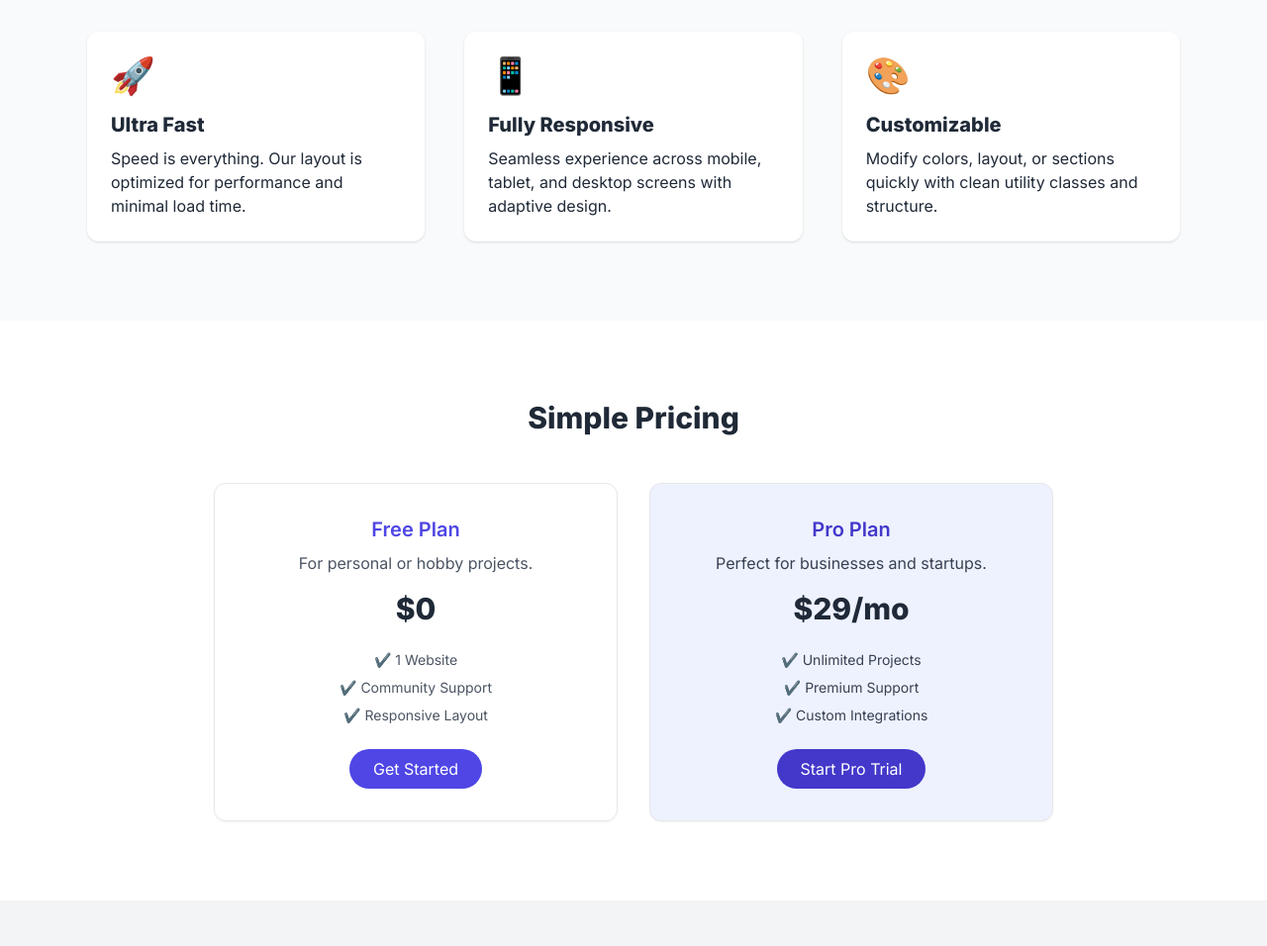
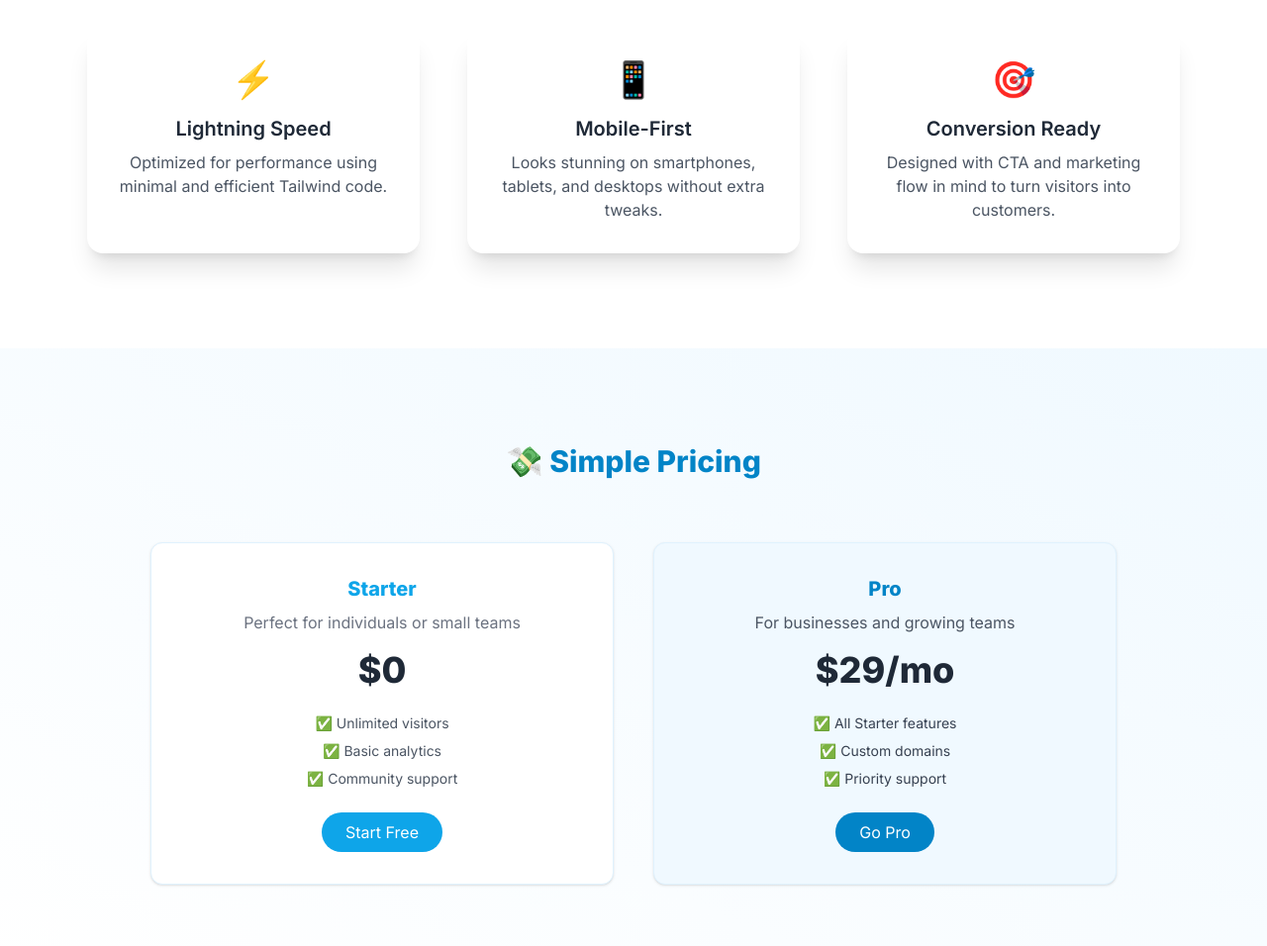
Before and after one commit to MuhammadUsama9/my_app, a plain HTML site: page index.html in a window 1280 px wide. Shown: the part 648-1604 px from the top of the page at 99% size. Drawn offline with nearby package versions, Linux system fonts and the light colour scheme.

Commit message:
Update index.html

```diff
--- a/index.html
+++ b/index.html
@@ -3,111 +3,108 @@
   <head>
     <meta charset="UTF-8" />
     <meta name="viewport" content="width=device-width, initial-scale=1.0" />
-    <title>NovaLanding</title>
+    <title>SkyLaunch</title>
     <script src="https://cdn.tailwindcss.com"></script>
-    <link href="https://fonts.googleapis.com/css2?family=Inter:wght@400;600;800&display=swap" rel="stylesheet">
+    <link href="https://fonts.googleapis.com/css2?family=Inter:wght@400;600;800&display=swap" rel="stylesheet" />
     <style>
       body {
         font-family: 'Inter', sans-serif;
+        background: linear-gradient(135deg, #f0f9ff 0%, #e0f2fe 100%);
       }
     </style>
   </head>
-  <body class="bg-white text-gray-800">
+  <body class="text-gray-800">
 
     <!-- Navbar -->
-    <header class="shadow-md bg-white sticky top-0 z-50">
-      <div class="max-w-7xl mx-auto px-4 py-4 flex justify-between items-center">
-        <h1 class="text-2xl font-extrabold text-indigo-600">NovaLanding</h1>
-        <nav class="space-x-6 text-sm font-medium">
-          <a href="#features" class="text-gray-700 hover:text-indigo-500">Features</a>
-          <a href="#pricing" class="text-gray-700 hover:text-indigo-500">Pricing</a>
-          <a href="#contact" class="text-gray-700 hover:text-indigo-500">Contact</a>
+    <header class="sticky top-0 bg-white/80 backdrop-blur shadow z-50">
+      <div class="max-w-7xl mx-auto px-6 py-4 flex justify-between items-center">
+        <h1 class="text-2xl font-extrabold text-sky-500">SkyLaunch</h1>
+        <nav class="hidden md:flex space-x-6 text-sm font-medium">
+          <a href="#features" class="text-gray-700 hover:text-sky-500">Features</a>
+          <a href="#pricing" class="text-gray-700 hover:text-sky-500">Pricing</a>
+          <a href="#contact" class="text-gray-700 hover:text-sky-500">Contact</a>
         </nav>
       </div>
     </header>
 
     <!-- Hero -->
-    <section class="bg-gradient-to-tr from-indigo-600 to-purple-600 text-white py-28 px-6">
-      <div class="max-w-4xl mx-auto text-center">
-        <h2 class="text-5xl font-extrabold leading-tight mb-6">Launch Your Product with Confidence</h2>
-        <p class="text-lg mb-8">NovaLanding is a simple, fast, and responsive landing page template powered by Tailwind CSS.</p>
-        <a href="#features" class="bg-white text-indigo-600 font-semibold py-3 px-6 rounded-full shadow-md hover:bg-gray-100 transition">
-          Discover Features
-        </a>
+    <section class="text-center py-28 px-6 bg-gradient-to-br from-sky-400 to-sky-600 text-white">
+      <div class="max-w-4xl mx-auto">
+        <h2 class="text-5xl font-extrabold leading-tight mb-6">Launch Smarter. Launch Faster.</h2>
+        <p class="text-lg mb-8 opacity-90">A sleek, modern landing template that turns visitors into users with style and speed.</p>
+        <a href="#features" class="inline-block bg-white text-sky-600 font-semibold py-3 px-6 rounded-full shadow hover:bg-gray-100 transition">Explore Features</a>
       </div>
     </section>
 
     <!-- Features -->
-    <section id="features" class="py-20 bg-gray-50">
+    <section id="features" class="py-24 bg-white">
       <div class="max-w-6xl mx-auto px-6 text-center">
-        <h3 class="text-3xl font-bold text-gray-800 mb-12">What We Offer</h3>
-        <div class="grid md:grid-cols-3 gap-10 text-left">
-          <div class="bg-white p-6 rounded-xl shadow hover:shadow-xl transition">
-            <div class="text-indigo-600 text-4xl mb-4">🚀</div>
-            <h4 class="text-xl font-bold mb-2">Ultra Fast</h4>
-            <p>Speed is everything. Our layout is optimized for performance and minimal load time.</p>
+        <h3 class="text-3xl font-bold text-sky-600 mb-16">🚀 What Makes SkyLaunch Different</h3>
+        <div class="grid md:grid-cols-3 gap-12">
+          <div class="bg-white rounded-2xl p-8 shadow-xl hover:shadow-2xl transition">
+            <div class="text-4xl text-sky-500 mb-4">⚡</div>
+            <h4 class="text-xl font-semibold mb-2">Lightning Speed</h4>
+            <p class="text-gray-600">Optimized for performance using minimal and efficient Tailwind code.</p>
           </div>
-          <div class="bg-white p-6 rounded-xl shadow hover:shadow-xl transition">
-            <div class="text-purple-600 text-4xl mb-4">📱</div>
-            <h4 class="text-xl font-bold mb-2">Fully Responsive</h4>
-            <p>Seamless experience across mobile, tablet, and desktop screens with adaptive design.</p>
+          <div class="bg-white rounded-2xl p-8 shadow-xl hover:shadow-2xl transition">
+            <div class="text-4xl text-sky-500 mb-4">📱</div>
+            <h4 class="text-xl font-semibold mb-2">Mobile-First</h4>
+            <p class="text-gray-600">Looks stunning on smartphones, tablets, and desktops without extra tweaks.</p>
           </div>
-          <div class="bg-white p-6 rounded-xl shadow hover:shadow-xl transition">
-            <div class="text-pink-600 text-4xl mb-4">🎨</div>
-            <h4 class="text-xl font-bold mb-2">Customizable</h4>
-            <p>Modify colors, layout, or sections quickly with clean utility classes and structure.</p>
+          <div class="bg-white rounded-2xl p-8 shadow-xl hover:shadow-2xl transition">
+            <div class="text-4xl text-sky-500 mb-4">🎯</div>
+            <h4 class="text-xl font-semibold mb-2">Conversion Ready</h4>
+            <p class="text-gray-600">Designed with CTA and marketing flow in mind to turn visitors into customers.</p>
           </div>
         </div>
       </div>
     </section>
 
     <!-- Pricing -->
-    <section id="pricing" class="py-20 bg-white">
-      <div class="max-w-4xl mx-auto px-6 text-center">
-        <h3 class="text-3xl font-bold mb-12 text-gray-800">Simple Pricing</h3>
-        <div class="grid md:grid-cols-2 gap-8">
-          <div class="border rounded-xl p-8 shadow-sm hover:shadow-lg transition">
-            <h4 class="text-xl font-semibold mb-2 text-indigo-600">Free Plan</h4>
-            <p class="text-gray-600 mb-4">For personal or hobby projects.</p>
-            <p class="text-3xl font-bold mb-6">$0</p>
-            <ul class="text-sm space-y-2 text-gray-600 mb-6">
-              <li>✔️ 1 Website</li>
-              <li>✔️ Community Support</li>
-              <li>✔️ Responsive Layout</li>
+    <section id="pricing" class="py-24 bg-gradient-to-tr from-white to-sky-50">
+      <div class="max-w-5xl mx-auto px-6 text-center">
+        <h3 class="text-3xl font-bold mb-16 text-sky-600">💸 Simple Pricing</h3>
+        <div class="grid md:grid-cols-2 gap-10">
+          <div class="border border-sky-100 bg-white rounded-xl p-8 shadow hover:shadow-lg transition">
+            <h4 class="text-xl font-bold text-sky-500 mb-2">Starter</h4>
+            <p class="text-gray-500 mb-4">Perfect for individuals or small teams</p>
+            <p class="text-4xl font-extrabold mb-6">$0</p>
+            <ul class="text-sm text-gray-600 space-y-2 mb-6">
+              <li>✅ Unlimited visitors</li>
+              <li>✅ Basic analytics</li>
+              <li>✅ Community support</li>
             </ul>
-            <a href="#" class="inline-block bg-indigo-600 text-white py-2 px-6 rounded-full hover:bg-indigo-700 transition">Get Started</a>
+            <a href="#" class="inline-block bg-sky-500 text-white px-6 py-2 rounded-full hover:bg-sky-600 transition">Start Free</a>
           </div>
-
-          <div class="border rounded-xl p-8 shadow-sm hover:shadow-lg transition bg-indigo-50">
-            <h4 class="text-xl font-semibold mb-2 text-indigo-700">Pro Plan</h4>
-            <p class="text-gray-700 mb-4">Perfect for businesses and startups.</p>
-            <p class="text-3xl font-bold mb-6">$29/mo</p>
-            <ul class="text-sm space-y-2 text-gray-700 mb-6">
-              <li>✔️ Unlimited Projects</li>
-              <li>✔️ Premium Support</li>
-              <li>✔️ Custom Integrations</li>
+          <div class="border border-sky-100 bg-sky-50 rounded-xl p-8 shadow hover:shadow-lg transition">
+            <h4 class="text-xl font-bold text-sky-600 mb-2">Pro</h4>
+            <p class="text-gray-600 mb-4">For businesses and growing teams</p>
+            <p class="text-4xl font-extrabold mb-6">$29/mo</p>
+            <ul class="text-sm text-gray-700 space-y-2 mb-6">
+              <li>✅ All Starter features</li>
+              <li>✅ Custom domains</li>
+              <li>✅ Priority support</li>
             </ul>
-            <a href="#" class="inline-block bg-indigo-700 text-white py-2 px-6 rounded-full hover:bg-indigo-800 transition">Start Pro Trial</a>
+            <a href="#" class="inline-block bg-sky-600 text-white px-6 py-2 rounded-full hover:bg-sky-700 transition">Go Pro</a>
           </div>
         </div>
       </div>
     </section>
 
     <!-- Contact -->
-    <section id="contact" class="py-20 bg-gray-100">
+    <section id="contact" class="py-24 bg-white">
       <div class="max-w-3xl mx-auto px-6 text-center">
-        <h3 class="text-3xl font-bold mb-6 text-gray-800">Get In Touch</h3>
-        <p class="mb-6 text-gray-600">Questions or feedback? We'd love to hear from you.</p>
-        <a href="mailto:hello@novalanding.com" class="inline-block bg-indigo-600 text-white py-3 px-8 rounded-full hover:bg-indigo-700 transition">
-          📧 Email Us
+        <h3 class="text-3xl font-bold text-sky-600 mb-4">📬 Let's Talk</h3>
+        <p class="mb-6 text-gray-600">Have a question or want to work together? Drop us a message anytime.</p>
+        <a href="mailto:hello@skylaunch.dev" class="inline-block bg-sky-600 text-white py-3 px-8 rounded-full hover:bg-sky-700 transition">
+          Send Email
         </a>
       </div>
     </section>
 
     <!-- Footer -->
-    <footer class="bg-white border-t py-6 text-center text-sm text-gray-500">
-      &copy; 2025 NovaLanding. Crafted with ❤️ using Tailwind CSS.
+    <footer class="bg-sky-600 text-white text-center text-sm py-6">
+      &copy; 2025 SkyLaunch. Built with Tailwind. All rights reserved.
     </footer>
-
   </body>
 </html>
```
